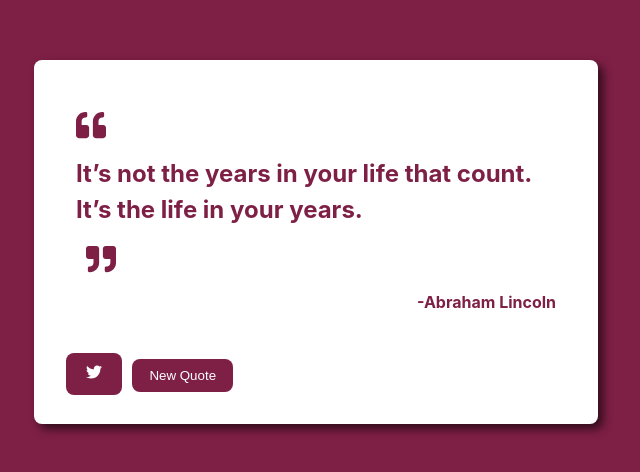
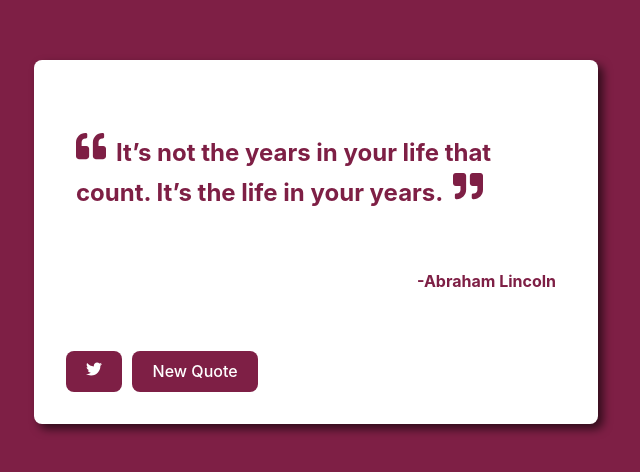
Before and after one commit to mihosri/RandomQuoteMachine, a React (Vite) app in the folder random-quote-machine/: page / in a window 1280 px wide. Shown: the part 158-630 px from the top of the page, without its empty margins (324-964 px from the left). Built offline with nearby package versions, Linux system fonts and the light colour scheme.

Commit message:
added css styles and transition

```diff
--- a/random-quote-machine/src/App.css
+++ b/random-quote-machine/src/App.css
@@ -44,4 +44,6 @@ button, a {
     font-weight: 500;
     color: white;
     cursor: pointer;
+    font-family: inherit;
+    font-size: 1em;
 }
--- a/random-quote-machine/src/App.tsx
+++ b/random-quote-machine/src/App.tsx
@@ -21,6 +21,7 @@ const getRandomColor = () : string => {
   return `rgb(${red},${green},${blue})`
 }
 
+const transition = "all 1s";
 
 function App() {
   const [quote, setQuote] = useState<Quote>(getRandomQuote())
@@ -32,12 +33,21 @@ function App() {
   }
 
   return (
-    <div className="background" style={{ backgroundColor: randomColor }}>
+    <div
+      className="background"
+      style={{ backgroundColor: randomColor, transition }}
+    >
       <div id="quote-box">
-        <div className="quote-content" style={{ color: randomColor }}>
-          <FaQuoteLeft size="30" style={{ marginRight: '10px' }} />
-          <h2 id="text">{quote.quote}</h2>
-          <FaQuoteRight size="30" style={{ marginLeft: '10px' }} />
+        <div
+          className="quote-content"
+          style={{ color: randomColor, transition }}
+        >
+          <h2 id="text">
+            <FaQuoteLeft size="30" style={{ marginRight: '10px' }} />
+            {quote.quote}
+            <FaQuoteRight size="30" style={{ marginLeft: '10px' }} />
+          </h2>
+
           <h4 id="author">-{quote.author}</h4>
         </div>
         <div className="buttons">
@@ -48,6 +58,7 @@ function App() {
             target="_top"
             style={{
               backgroundColor: randomColor,
+              transition,
               marginRight: '10px',
             }}
             href={`https://twitter.com/intent/tweet?hashtags=quotes&related=freecodecamp&text=${quote.quote}`}
@@ -57,7 +68,7 @@ function App() {
           <button
             id="new-quote"
             onClick={changeQuote}
-            style={{ backgroundColor: randomColor }}
+            style={{ backgroundColor: randomColor, transition }}
           >
             New Quote
           </button>
```
